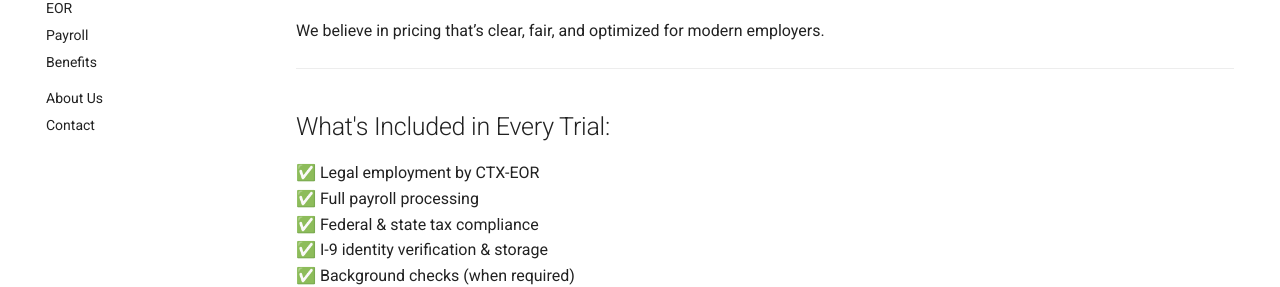
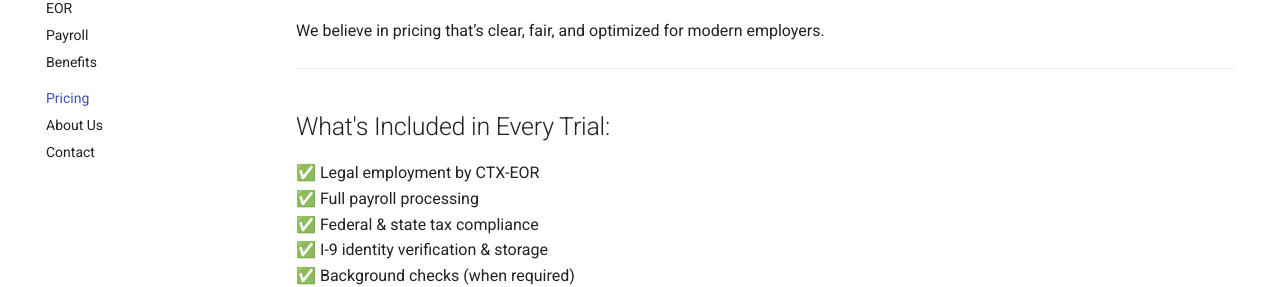
Before and after one commit to cirrusflyer275ds/ctx-eor-site, an MkDocs documentation site: the page built from docs/pricing.md, in a window 1280 px wide. Shown: the part 381-668 px from the top of the page. Built offline with MkDocs 1.6.1 and Material for MkDocs 9.7.7, drawn with Linux system fonts in a browser that asks for light colours.

Commit message:
Update mkdocs.yml

```diff
--- a/mkdocs.yml
+++ b/mkdocs.yml
@@ -37,5 +37,6 @@
       - EOR: eor.md
       - Payroll: payroll.md
       - Benefits: benefits.md
+  - Pricing: pricing.md
   - About Us: about.md
   - Contact: contact.md
```
